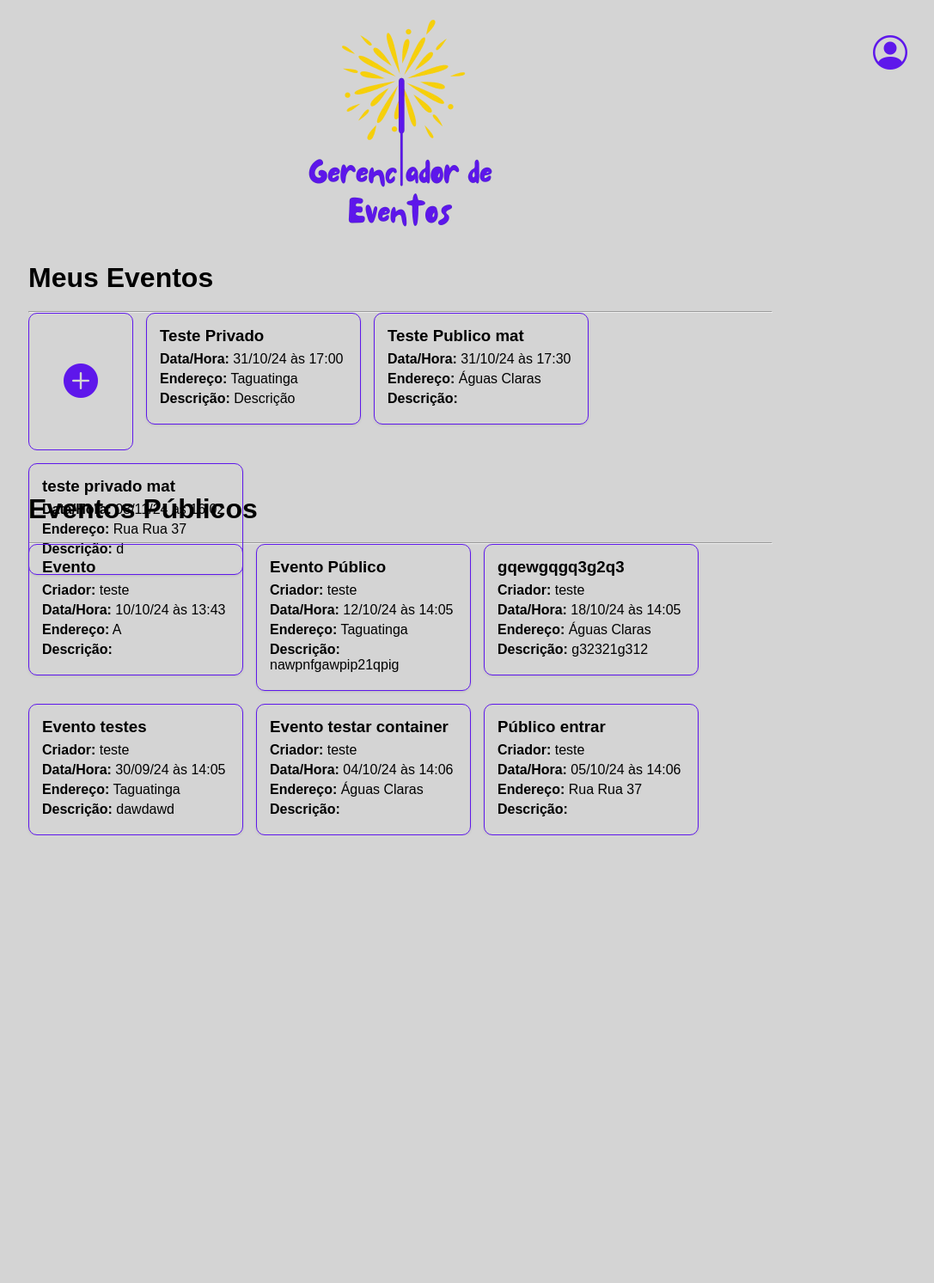
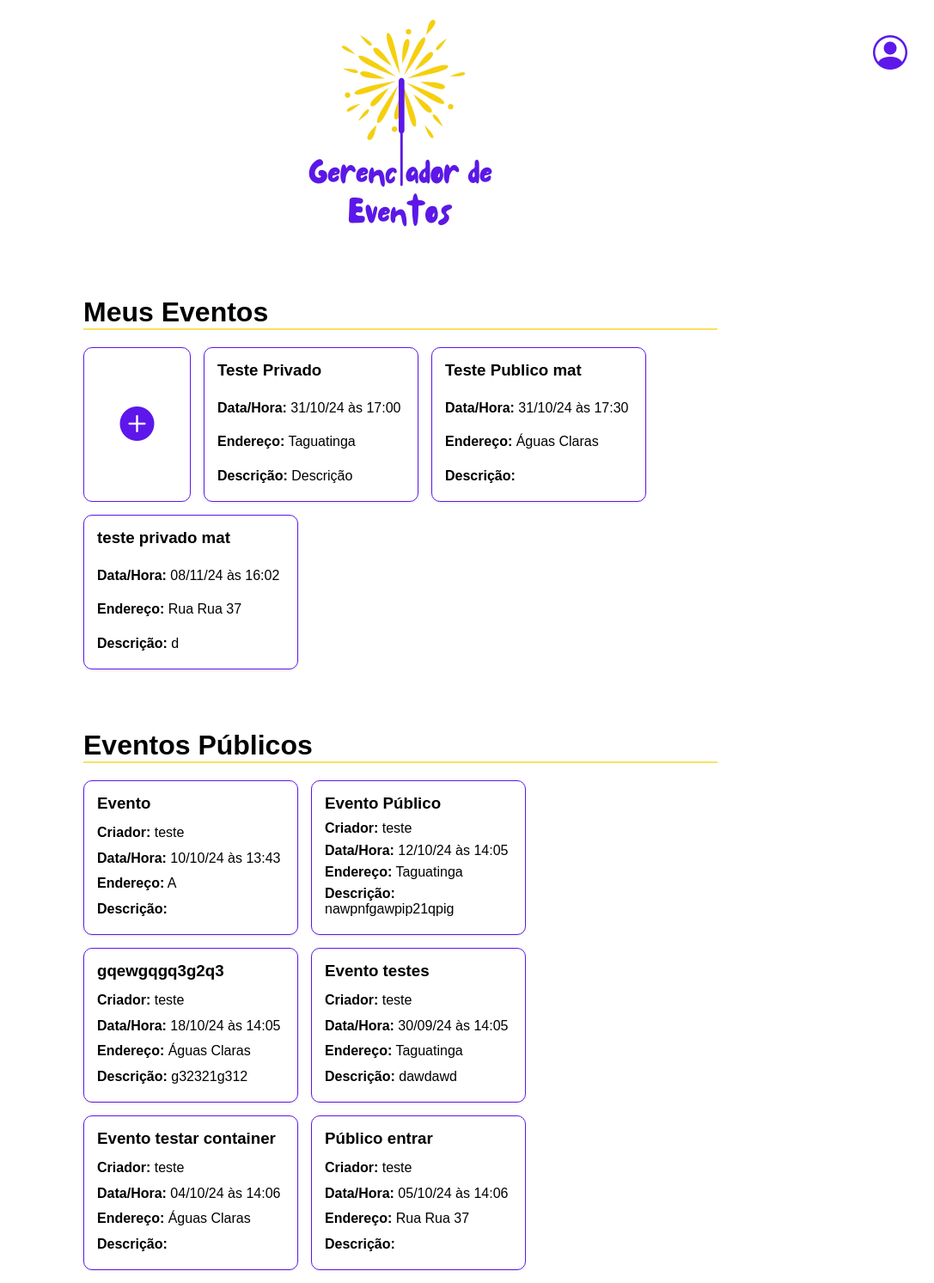
Before and after one commit to MatheuShio7/Gerenciador-Eventos, a Django app: page /principal/ in a window 1280 px wide. Shown: the whole page at 86% size, without its empty margins (174-1261 px from the left). Before the commit the page ends 972 px from the top, so only its background shows below. Run offline with Django 5.2, Linux system fonts and the light colour scheme; a user stored in the database is signed in; data comes from the database, SQL or seed files in the repository; both versions use the stored data as it was after the commit.

Commit message:
11
Estilização da home e página principal.

```diff
--- a/usuarios/static/css/pagina_principal.css
+++ b/usuarios/static/css/pagina_principal.css
@@ -6,7 +6,7 @@
 
 body {
     font-family: Arial, sans-serif;
-    background-color: #d4d4d4;
+    background-color: #ffffff;
     margin: 0;
 }
 
@@ -31,10 +31,12 @@ img {
     color: #5E17EB;
     font-size: 24px;
     text-decoration: none;
+    transition: 0.3s;
 }
 
 .btn-perfil:hover {
     color: #6f27ff;
+    transform: scale(1.03);
 }
 
 i {
@@ -42,20 +44,15 @@ i {
 }
 
 .section {
-    width: 70%;
-
+    width: 60%;
     margin: auto;
-    margin-bottom: 20px;
+    margin-top: 40px;
     padding: 15px;
 }
 
 .hr-eventos {
-
-}
-
-.section h1 {
     margin-bottom: 20px;
-    color: black;
+    border: 1px solid #f6d30ba9;
 }
 
 .meus-eventos,
@@ -65,21 +62,25 @@ i {
     gap: 15px;
 }
 
-.meus-eventos {
-    height: 160px;
+.create-event-btn {
+    display: flex;
+    align-items: center;
+    justify-content: center;
+    width: 125px;
+    height: 180px;
+    color: #5E17EB;
+    border: 1px solid #5E17EB;
+    border-radius: 10px;
+    transition: 0.3s;
 }
 
-.eventos-publicos {
-    height: 180px;
+.create-event-btn:hover {
+    color: #5E17EB;
+    transform: scale(1.03);
 }
 
-.meus-eventos .event-card,
-.eventos-publicos .event-card {
-    width: 250px;
-    padding: 15px;
-    box-shadow: 0 1px 3px rgba(0, 0, 0, 0.1);
-    border: 1px solid #5E17EB;
-    border-radius: 10px;
+.create-event-btn i {
+    font-size: 40px;
 }
 
 .event-card-link {
@@ -89,7 +90,21 @@ i {
 }
 
 .event-card-link:hover {
-    transform: scale(1.02);
+    transform: scale(1.03);
+}
+
+.meus-eventos .event-card,
+.eventos-publicos .event-card {
+    width: 250px;
+    height: 180px;
+    padding: 15px;
+    box-shadow: 0 1px 3px rgba(0, 0, 0, 0.1);
+    border: 1px solid #5E17EB;
+    border-radius: 10px;
+    display: flex;
+    flex-direction: column;
+    justify-content: space-between; /* Distribui espaço entre os elementos */
+    overflow: hidden;
 }
 
 .event-card h3 {
@@ -100,28 +115,6 @@ i {
     margin-bottom: 5px;
 }
 
-.create-event-btn {
-    align-self: center;
-    justify-self: center;
-    height: 100%;
-    display: flex;
-    align-items: center;
-    color: #5E17EB;
-    padding-inline: 40px;
-    border: 1px solid #5E17EB;
-    border-radius: 10px;
-    transition: 0.3s;
-}
-
-.create-event-btn:hover {
-    color: #5E17EB;
-    transform: scale(1.05);
-}
-
-.create-event-btn i {
-    font-size: 40px;
-}
-
 .event-card p.descricao {
     display: -webkit-box;
     -webkit-line-clamp: 2;
--- a/usuarios/templates/usuarios/home.html
+++ b/usuarios/templates/usuarios/home.html
@@ -14,14 +14,14 @@
             align-items: center;
             justify-content: center;
             min-height: 100vh;
-            background-color: #a5a5a5;
+            background-color: #ffffff;
         }
         .container {
             text-align: center;
             padding: 20px;
             background-color: #ffffff;
             border-radius: 10px;
-            box-shadow: 4px 4px 8px rgba(0, 0, 0, 0.1);
+            box-shadow: 0px 0px 15px rgba(0, 0, 0, 0.274);
             max-width: 600px;
         }
         img {
--- a/usuarios/templates/usuarios/pagina_principal.html
+++ b/usuarios/templates/usuarios/pagina_principal.html
@@ -18,7 +18,7 @@
     </header>
     <div class="section">
         <h1>Meus Eventos</h1>
-        <hr>
+        <hr class="hr-eventos">
         <div class="meus-eventos">
             <a href="{% url 'criar_evento' %}" class="create-event-btn">
                 <i class="bi bi-plus-circle-fill"></i>
```
Also changed, not shown: db.sqlite3.
